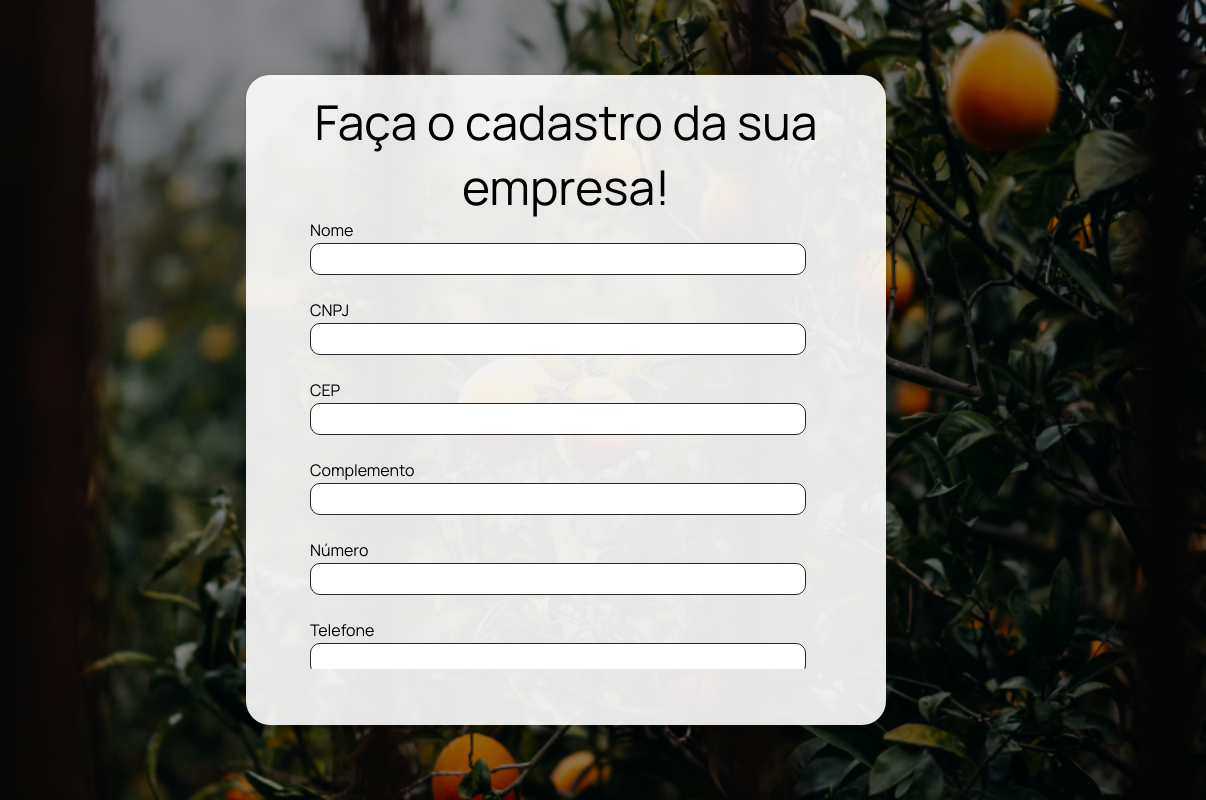
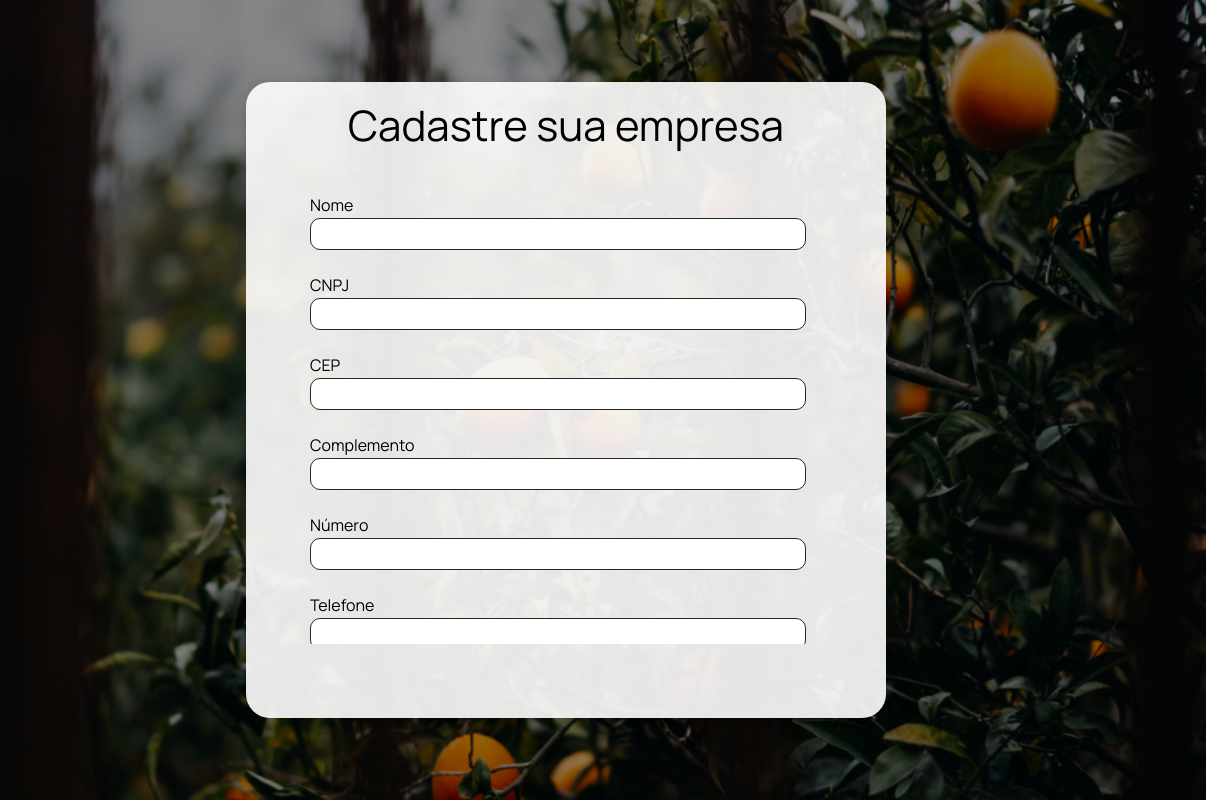
Before and after one commit to CitrusVital-Grupo-6/CitrusCloud, a website: page SITE/app/public/pages/cadastro.html in a window 1280 px wide. Shown: the full height of the page, 74-1280 px from the left. Drawn offline with Linux system fonts and the light colour scheme.

Commit message:
arrumando cadastro

```diff
--- a/SITE/app/public/css/cadastro.css
+++ b/SITE/app/public/css/cadastro.css
@@ -65,11 +65,12 @@ html, body {
 }
 
 .main-title {
-    font-size: 3rem;
+    font-size: 42px;
     font-weight: 400;
     text-align: center;
     position: relative;
     bottom: 50px;
+
 
 }
 
@@ -81,7 +82,7 @@ html, body {
     overflow-y: auto; /* Habilita a rolagem interna */
     padding-right: 1rem; /* Para evitar que a barra de rolagem sobreponha o conteúdo */
     position: relative;
-    bottom: 50px;
+    bottom: 10px;
 }
 
 .scrollable-content::-webkit-scrollbar {
@@ -128,6 +129,9 @@ html, body {
 #esqueci-senha{
     font-weight: 5px;
     margin-left: 165px;
+    bottom: 10px;
+    position: relative;
+    font-size: 16px;
 }
 
 /* .btn-primary {
@@ -163,7 +167,9 @@ button {
     overflow: hidden;
     transition: all 0.2s;
     cursor: pointer;
-    margin-left: 140px;
+    margin-left: 130px;
+    width: 220px;
+    justify-content: center;
   }
 
   button span {
--- a/SITE/app/public/pages/cadastro.html
+++ b/SITE/app/public/pages/cadastro.html
@@ -15,7 +15,7 @@
 
     <main class="login-container">
         <div id="primeiro-cadastro" class="login-box" style="display: block;">
-            <h1 class="main-title">Faça o cadastro da sua empresa!
+            <h1 class="main-title">Cadastre sua empresa
             </h1>
             <div class="scrollable-content" >
                 <form action="#" class="login-form">
@@ -69,14 +69,14 @@
                           </svg>
                         </div>
                       </div>
-                      <span>Próxima etapa!</span>
+                      <span>Próxima etapa</span>
                     </button>
 
                 </form>
             </div>
         </div>
         <div id="segundo-cadastro" class="login-box" style="display: none;">
-            <h1 class="main-title">Continue seu cadastro!
+            <h1 class="main-title">Continue seu cadastro
             </h1>
             <div class="scrollable-content" >
                 <form action="#" class="login-form">
@@ -126,7 +126,7 @@
                           </svg>
                         </div>
                       </div>
-                      <span>Próxima etapa!</span>
+                      <span>Cadastrar</span>
                     </button>
 
                 </form>
```
